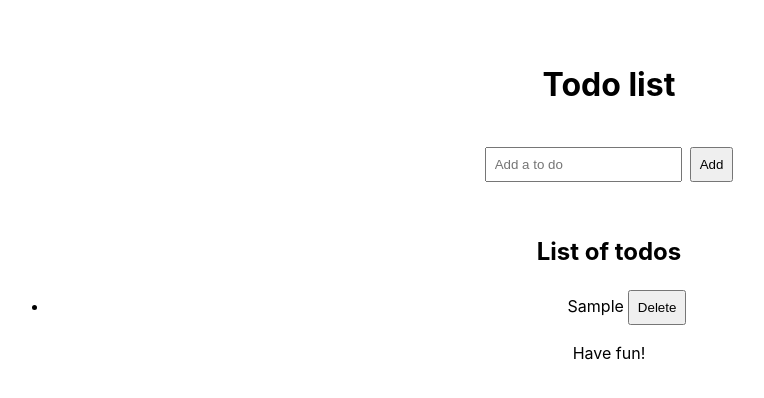
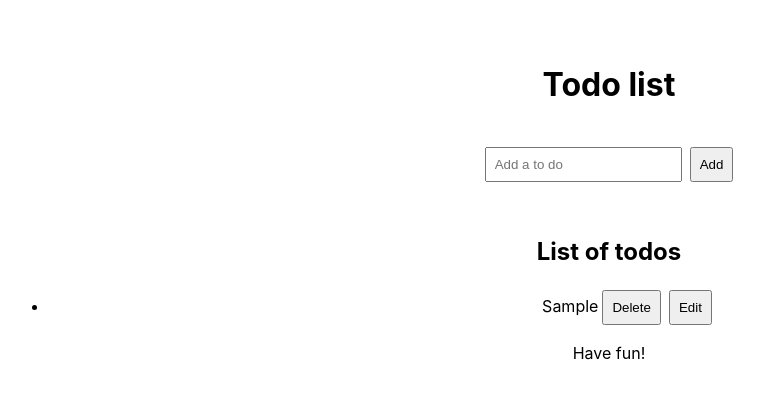
Before and after one commit to tataata/todo-app, a React (Vite) app: page / in a window 1280 px wide. Both pictures are taken after typing "Sample" into the empty fields and a click on the button "Add". Shown: the top 398 px of the page, without its empty margins (31-795 px from the left). Built offline with nearby package versions, Linux system fonts and the light colour scheme.

Commit message:
add edint item functionality

```diff
--- a/src/App.jsx
+++ b/src/App.jsx
@@ -13,7 +13,15 @@ function App() {
   }
 
   const addTask = (textOfItem) => {
+    // should add the text to a new todo in state
     setTasks([...tasks, {task: textOfItem, status: 'open', id: uuid() }])
+  }
+
+  const editTask = (itemToUpdate) => {
+    // find item in array of tasks, change the task (text from input field)
+    let updatedTasks = tasks.map(item => item.id == itemToUpdate.id ? { ...item, task: itemToUpdate.task } : item)
+    // change state by calling setTasks
+    setTasks(updatedTasks)
   }
 
   return (
@@ -23,7 +31,7 @@ function App() {
       </header>
       <main>
         <AddItem addTask={addTask} />
-        <List tasks={tasks} deleteItem={deleteTask} />
+        <List tasks={tasks} deleteItem={deleteTask} editItem={editTask} />
       </main>
       <footer>
         <p>Have fun!</p>
--- /dev/null
+++ b/src/EditItem.jsx
@@ -0,0 +1,28 @@
+import { useState } from "react"
+
+function EditItem({ item, toggleEdit, editItem }) {
+  // item.task contains the text
+  const [ text, setText ] = useState(item.task)
+
+  const handleSubmit = (event) => {
+    event.preventDefault()
+    // Call edit item to change the state in app:
+    let updatedItem = { ...item, task: text }
+    editItem(updatedItem)
+    toggleEdit(false)
+  }
+  return (
+    <>
+      <form onSubmit={handleSubmit}>
+        <input
+          type="text"
+          value={text}
+          onChange={event => { setText(event.target.value) }} />
+        <button>Save</button>
+      </form>
+    </>
+
+  )
+}
+
+export default EditItem
--- a/src/List.jsx
+++ b/src/List.jsx
@@ -1,23 +1,21 @@
-function List({ tasks, deleteItem }) {
+import ListItem from './ListItem'
+
+function List({ tasks, deleteItem, editItem }) {
 
   return (
     <>
       {tasks.length === 0 ? (
         <h2>There are no todos.</h2>
       ) : (
-        <h2>List of todos</h2>
+        <>
+          <h2>List of todos</h2>
+          <ul>
+            {tasks.map((item) => {
+              return <ListItem key={item.id} item={item} deleteItem={deleteItem} editItem={editItem} />
+            })}
+          </ul>
+        </>
       )}
-      <ul>
-        {tasks.map((item) => (
-          <li key={item.id}>
-            {item.status == "closed" ? "✔ " : ""}
-            {item.task}
-            <button type="button" onClick={() => deleteItem(item.id)}>
-              Delete
-            </button>
-          </li>
-        ))}
-      </ul>
     </>
   );
 }
--- /dev/null
+++ b/src/ListItem.jsx
@@ -0,0 +1,38 @@
+import { useState } from "react"
+import EditItem from "./EditItem"
+
+function ListItem ({ item, deleteItem, editItem }){
+  const [ edit, setEdit ] = useState(false)
+
+  const toggleEdit = (value) => {
+    // here we switch state edit from true to false, and back
+    //  if(edit === false){
+    //   setEdit(true)
+    //  } else if (edit === true) {
+    //   setEdit(false)
+    //  }
+    //  shorter version:
+    setEdit(value)
+  }
+
+  return (
+    <li>
+      {/* Is edit true? render an input field. If  it is false, ender the item */}
+      { edit === true ? (
+        <>
+          <EditItem item={item} toggleEdit={toggleEdit} editItem={editItem} />
+        </>
+      ) : (
+        <>
+         {item.task}
+         <button onClick={() => deleteItem(item.id)}>Delete</button>
+         <button onClick={ () => toggleEdit(true)}>Edit</button>
+        </>
+      )}
+    </li>
+  )
+
+
+}
+
+export default ListItem
```
